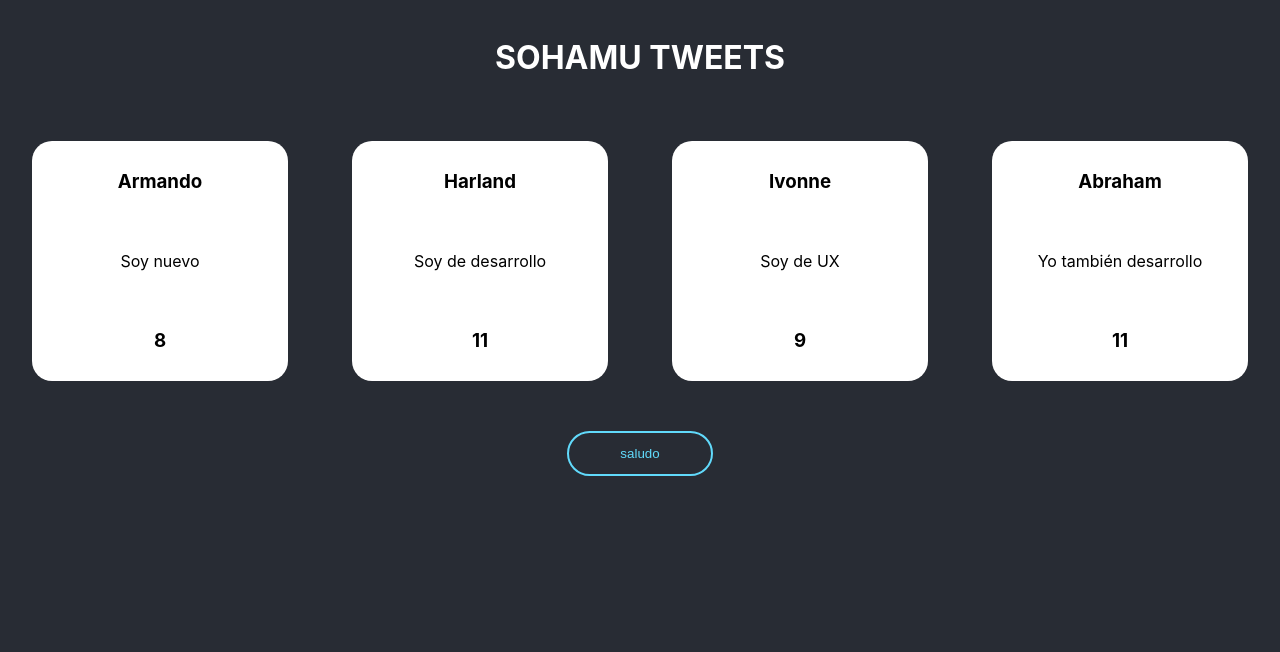
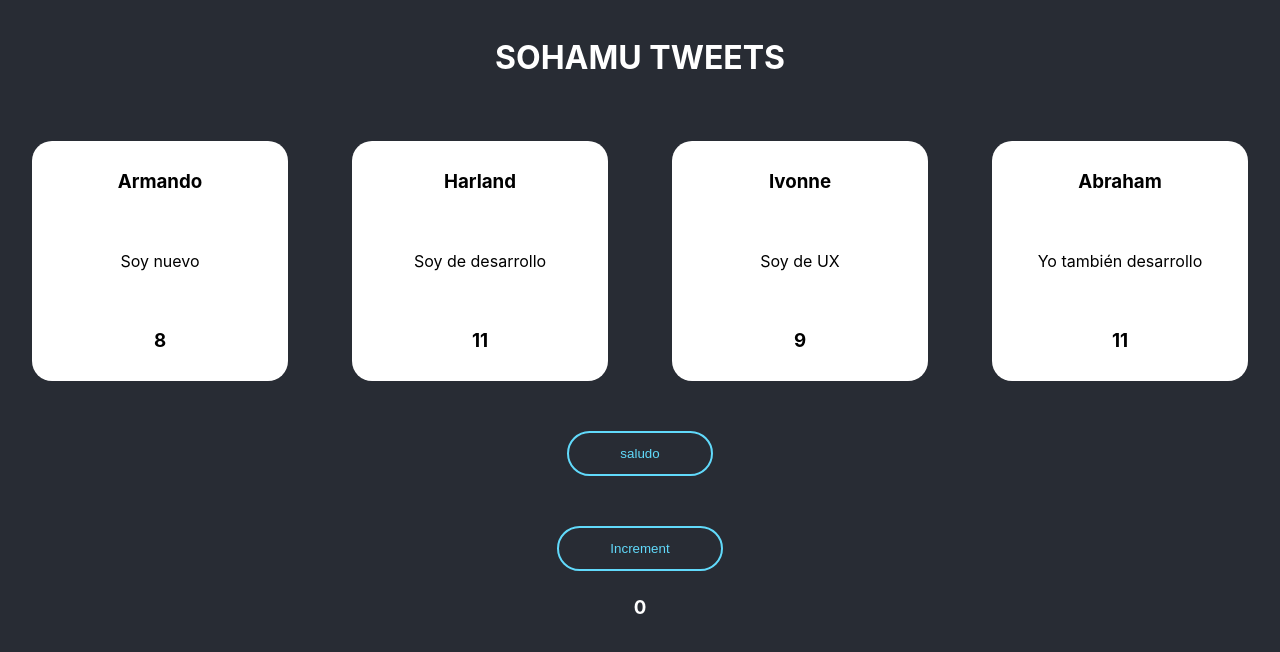
Before and after one commit to Eduardo-Castillo-Sfleet/first-react-app, a React (Create React App) app: page / in a window 1280 px wide. Shown: the top 652 px of the page. Built offline with nearby package versions, Linux system fonts and the light colour scheme.

Commit message:
usando estados

```diff
--- a/src/App.css
+++ b/src/App.css
@@ -50,3 +50,8 @@
   background-color: #61dafb;
   color: #fff;
 }
+
+.contador{
+  padding-top: 25px;;
+  color: #fff;
+}
--- a/src/App.js
+++ b/src/App.js
@@ -1,5 +1,5 @@
 //0. Import libraries
-import React from 'react';
+import React, { useState } from 'react';
 import Saludo from './saludo'
 import Tweet from './Tweet'
 
@@ -7,9 +7,12 @@ import Tweet from './Tweet'
 //1. Create a component
 const App = () => {
 
-  const saludar = () => {
-    console.log('Hola');
-  }
+  const [touch, set] = useState(false)
+  const [count, setCount] = useState(0);
+
+const increment = () => {
+  setCount(count+1)
+}
 
   return(
     <div className="App">
@@ -21,6 +24,8 @@ const App = () => {
         <Tweet name="Abraham" message="Yo también desarrollo"/>
       </div>
       <Saludo />
+      <button onClick={increment} className="botonSaludo">Increment</button>
+      <h3 className="contador">{count}</h3>
     </div>
   );
 }
```
Also changed, not shown: 1 other file (tests, documents, lock files or other folders).
